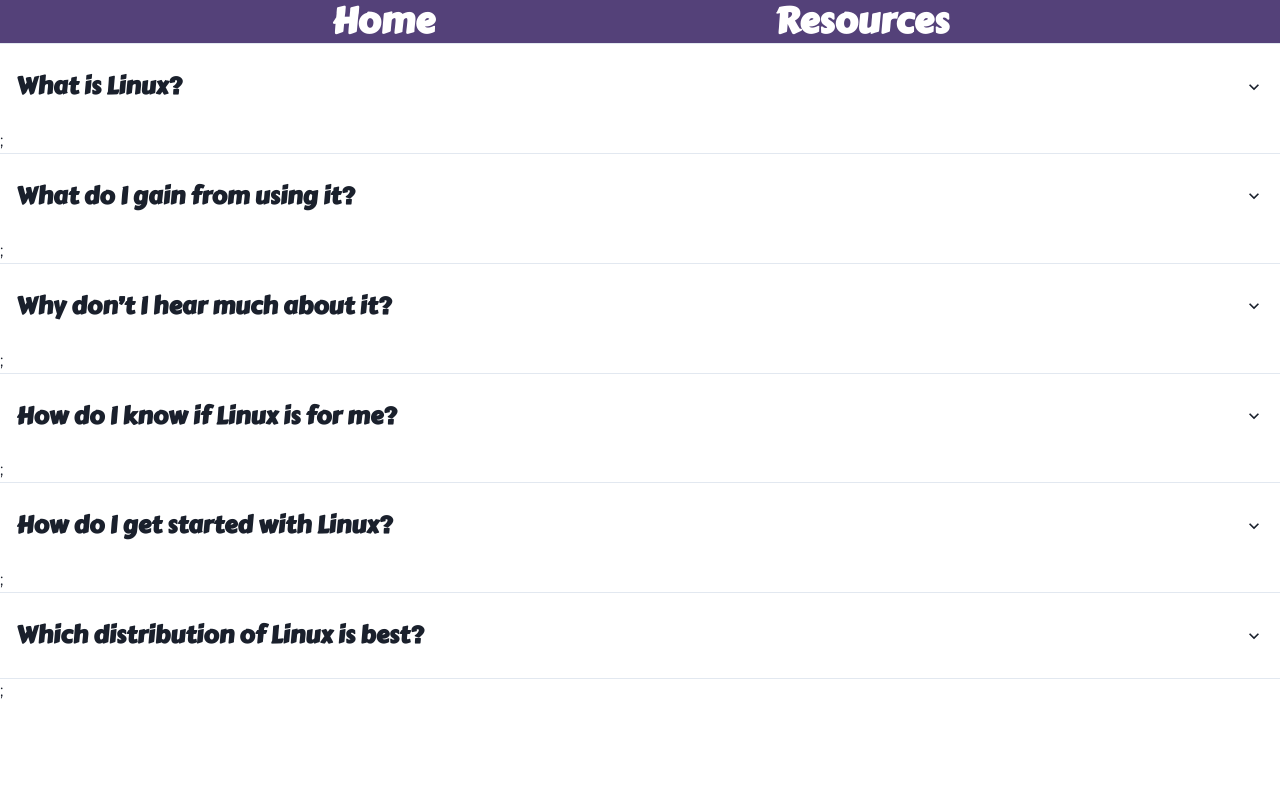
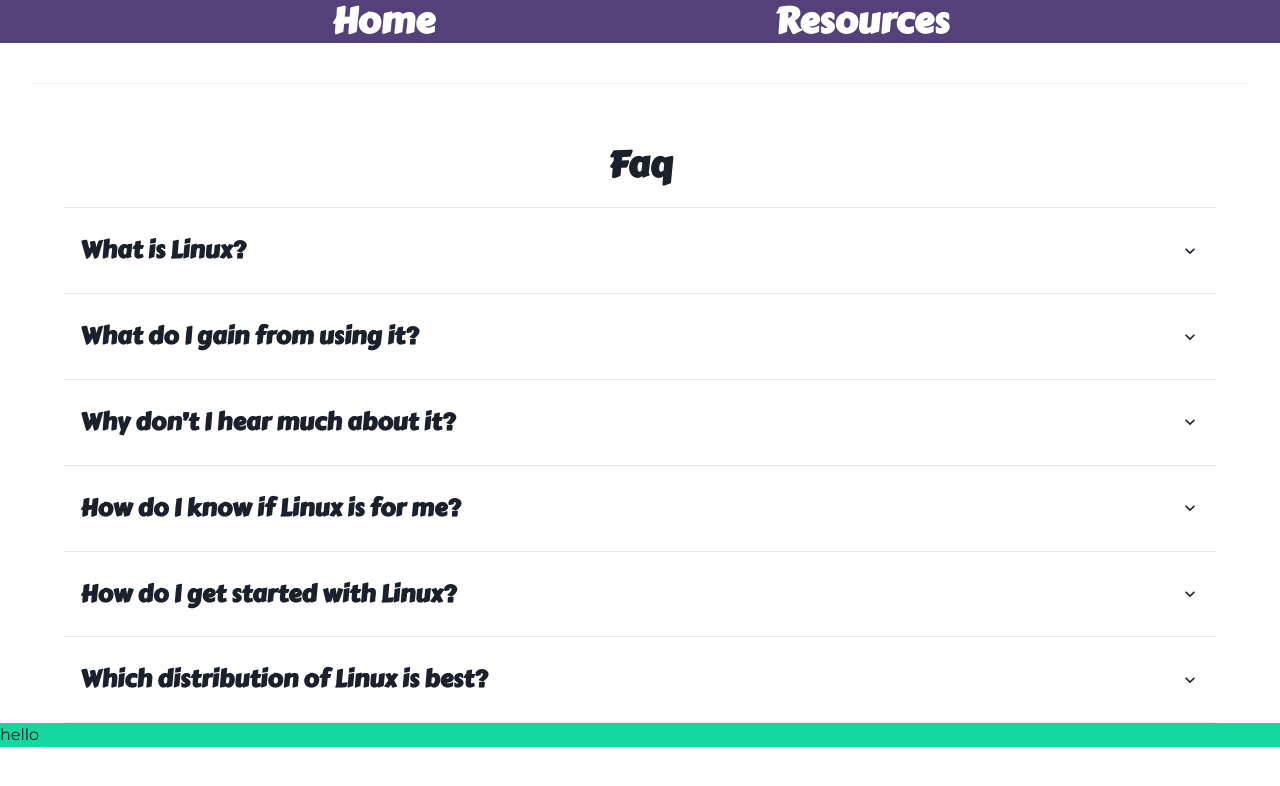
Before and after one commit to Jumner/LinuxSensei, a Next.js app in the folder site/: page /resources in a window 1280 px wide. Shown: the top 786 px of the page. Built offline with nearby package versions, Linux system fonts and the light colour scheme.

Commit message:
updated faq

```diff
--- a/site/pages/resources.js
+++ b/site/pages/resources.js
@@ -1,10 +1,16 @@
+import { Flex } from "@chakra-ui/layout";
 import Faq from "../src/components/Faq";
 import Nav from "../src/components/Nav";
+import Footer from "../src/components/Footer";
+import Section from "../src/components/Section";
 export default function resources() {
 	return (
-		<>
+		<Flex justify="space-between" direction="column">
 			<Nav />
-			<Faq />
-		</>
+			<Section heading="Faq">
+				<Faq />
+			</Section>
+			<Footer />
+		</Flex>
 	);
 }
--- a/site/src/components/Faq.js
+++ b/site/src/components/Faq.js
@@ -32,37 +32,31 @@ function Question({ q, a }) {
 
 export default function Faq() {
 	return (
-		<Accordion allowToggle>
+		<Accordion allowToggle w="90vw">
 			<Question
 				q="What is Linux?"
 				a="Linux is an operating system, similar to the more common Windows and macOS. It is completely free and is also open-source. This means that, unlike many of its competitors, the Linux source code is completely open to the public to view and change to the user’s liking. On top of this, there are also multiple “distributions” of Linux, which are varying versions of the operating system that offer distinct software options and components. Due to these unique features, Linux has become a widespread operating system, gaining popularity as more individuals choose to make the switch."
 			/>
-			;
 			<Question
 				q="What do I gain from using it?"
 				a="Although less popular, Linux offers a variety of unique advantages over the more popular operating systems. With a large number of available open-source distributions, users are given room for flexibility and customizability to a degree far greater than the more popular alternatives. Additionally, as a result of open-source distributions, source code is mass-reviewed and made sure that no vulnerabilities exist. Because of this, Linux distributions are often more secure than Windows and macOS. In fact, it is frequently acknowledged as the most secure operating system of them all! With all of this being freely available, users have found that there are quite a lot of benefits of switching."
 			/>
-			;
 			<Question
 				q="Why don’t I hear much about it?"
 				a="Operating systems from Apple, Microsoft and Google are preinstalled on most devices as the default operating system of the device, and so most casual users won’t ever hear much about Linux, or ever feel the need to look into it. Additionally, Linux is typically regarded as less user-friendly compared to the much more intuitive Windows and macOS with their common and simpler UI elements. As a result, there is relatively little mainstream knowledge of Linux. However, while perhaps lacking in mainstream popularity, Linux is particularly popular in software and technology circles, as it offers unique flexibility that can be harnessed by professionals. Just because it’s not mainstream does not make it not powerful!"
 			/>
-			;
 			<Question
 				q="How do I know if Linux is for me?"
 				a="While typically known to be less user friendly, Linux’s large number of available, free, and open-source distros typically means that you will always be able to find applications that will be similar to what you’re used to using. However, with this being said, Linux is not quite as polished as the Windows or macOS, so some may find setting up their system to be frustrating and not straightforward. If you’d like to avoid all of that, then unfortunately Linux may not be the system for you. However, if you don’t mind spending some time to get a better feel of Linux, then you might just find yourself to be surprisingly satisfied!"
 			/>
-			;
 			<Question
 				q="How do I get started with Linux?"
 				a="First, decide on the distribution that you’d like to use. If you’re unsure, or if you’d like some recommendations, you can visit our OS comparisons section to see a brief overview of many commonly used distros, and what we recommend based on your experience and needs (You don’t need to think too hard though, as you can always change distributions later on if you’d like!). After choosing your distro, you can refer to our Linux guide which covers each individual installation step in detail, designed to assist new but curious users. Alternatively, if plain text isn’t quite your cup of tea, we have our very own in depth video walkthrough on the Linux installation process."
 			/>
-			;
 			<Question
 				q="Which distribution of Linux is best?"
 				a="The truth is, there really is no “best” distribution of Linux, however there are some slight differences among them which can provide certain advantages and disadvantages depending on the situation. Some distros are known to be more beginner friendly and intuitive to use, while some others are better suited for the well-seasoned user.  You can visit our OS comparisons section for more information about this topic. "
 			/>
-			;
 		</Accordion>
 	);
 }
--- a/site/src/components/Section.js
+++ b/site/src/components/Section.js
@@ -4,7 +4,7 @@ export default function Section({ children, heading }) {
 	return (
 		<Flex justify="space-evenly" direction="column" align="center">
 			<Divider my="10" w="95vw" />
-			<Heading my="2">{heading}</Heading>
+			<Heading my="5">{heading}</Heading>
 			{children}
 		</Flex>
 	);
```
